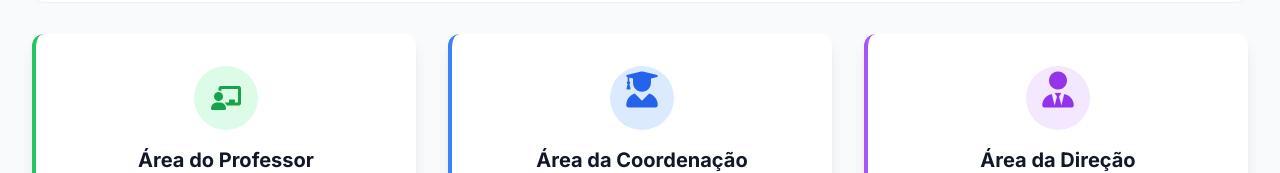
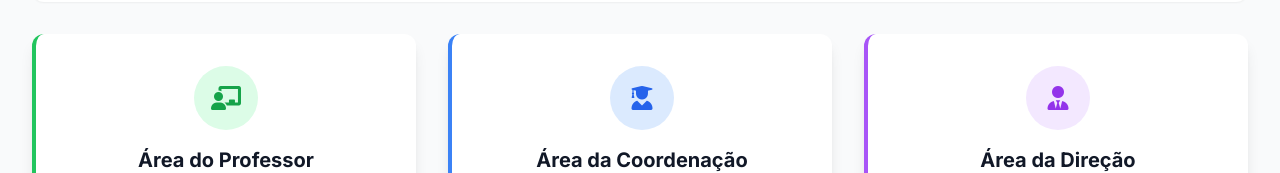
Before and after one commit to firmeartepro/eduplan-sistema, a website: page admin.html in a window 1280 px wide. Shown: the part 390-563 px from the top of the page. Drawn offline with nearby package versions, Linux system fonts and the light colour scheme.

Commit message:
Update admin.html

```diff
--- a/admin.html
+++ b/admin.html
@@ -71,7 +71,7 @@
             <div class="bg-white rounded-xl shadow-lg p-8 card-hover border-l-4 border-blue-500">
                 <div class="text-center">
                     <div class="w-16 h-16 bg-blue-100 rounded-full flex items-center justify-center mx-auto mb-4">
-                        <i class="fas fa-user-graduate text-4xl text-blue-600 mb-4"></i>
+                        <i class="fas fa-user-graduate text-blue-600 text-2xl"></i>
                     </div>
                     <h3 class="text-xl font-bold text-gray-900 mb-3">Área da Coordenação</h3>
                     <p class="text-gray-600 mb-6">Gestão de professores e acompanhamento pedagógico</p>
@@ -85,7 +85,7 @@
             <div class="bg-white rounded-xl shadow-lg p-8 card-hover border-l-4 border-purple-500">
                 <div class="text-center">
                     <div class="w-16 h-16 bg-purple-100 rounded-full flex items-center justify-center mx-auto mb-4">
-                        <i class="fas fa-user-tie text-4xl text-purple-600 mb-4"></i>
+                        <i class="fas fa-user-tie text-purple-600 text-2xl"></i>
                     </div>
                     <h3 class="text-xl font-bold text-gray-900 mb-3">Área da Direção</h3>
                     <p class="text-gray-600 mb-6">Visão geral da escola e comunicação com administração</p>
```
